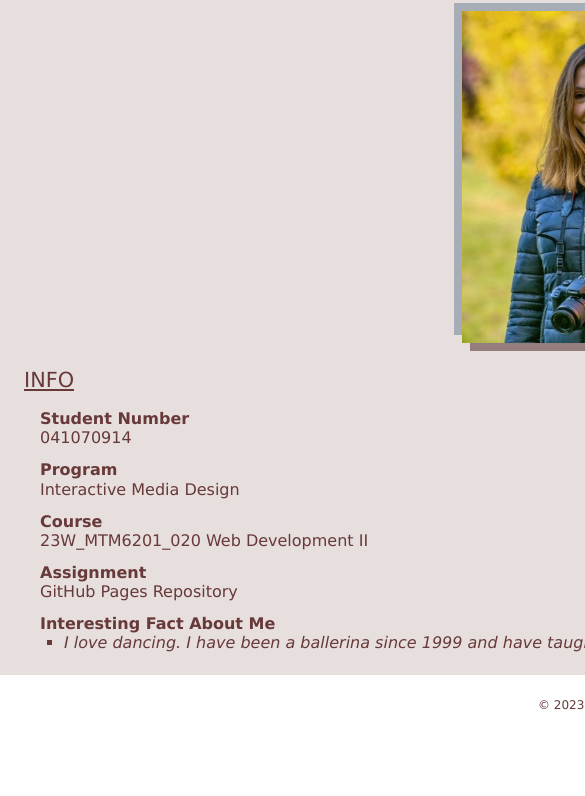
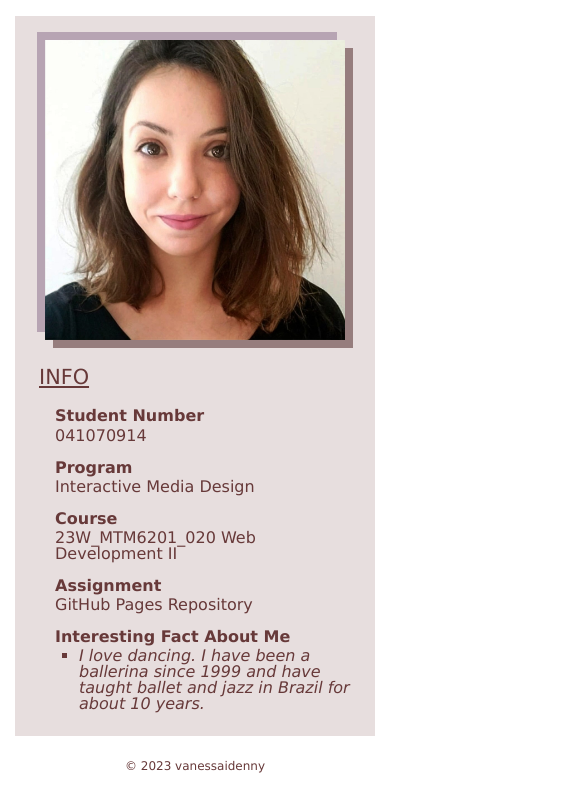
Before and after one commit to vanessaidenny/mtm6201-week1, a plain HTML site: page index.html in a window 390 px wide. Shown: the part 109-905 px from the top of the page, 585 px wide, since content can reach past the window. Before the commit the page ends 844 px from the top, so only its background shows below. Drawn offline with Linux system fonts and the light colour scheme.

Commit message:
style: Adjust container size for responsiveness and change picture

```diff
--- a/css/main.css
+++ b/css/main.css
@@ -9,7 +9,7 @@ body {
 .container {
   margin: 0 auto;
   padding: 1.5em;
-  width: 1168px;
+  width: 80%;
 }
 
 section .container {
@@ -33,8 +33,8 @@ h1 {
 }
 
 .my-image {
-  box-shadow: 0.5rem 0.5rem rgb(150, 125, 125), -0.5rem -0.5rem rgb(167, 173, 183);
-  width: 25%;
+  box-shadow: 0.5rem 0.5rem rgb(150 125 125), -0.5rem -0.5rem rgb(183 164 179);
+  width: 300px;
 }
 
 h2 {
@@ -54,7 +54,7 @@ dt {
 }
 
 dd {
-  font-weight: lighter;
+  font-weight: normal;
   padding-bottom: 1em;
 }
 
@@ -78,3 +78,12 @@ footer .copyright {
   font-size: 12px;
   text-align: center;
 }
+
+
+
+/* DESKTOP STYLES */
+@media screen and (min-width: 1200px) {
+  .container {
+    width: 65%;
+  }
+}
--- a/index.html
+++ b/index.html
@@ -22,7 +22,7 @@
     <section>
       <div class="container">
         <div class="img-container">
-          <img class="my-image" src="img/my-photo.jpeg" alt="Vanessa's Photo">
+          <img class="my-image" src="img/my-photo.jpg" alt="Vanessa's Photo">
         </div>
 
         <div class="info-description">
```
Also changed, not shown: img/my-photo.jpeg (deleted), img/my-photo.jpg (added).
